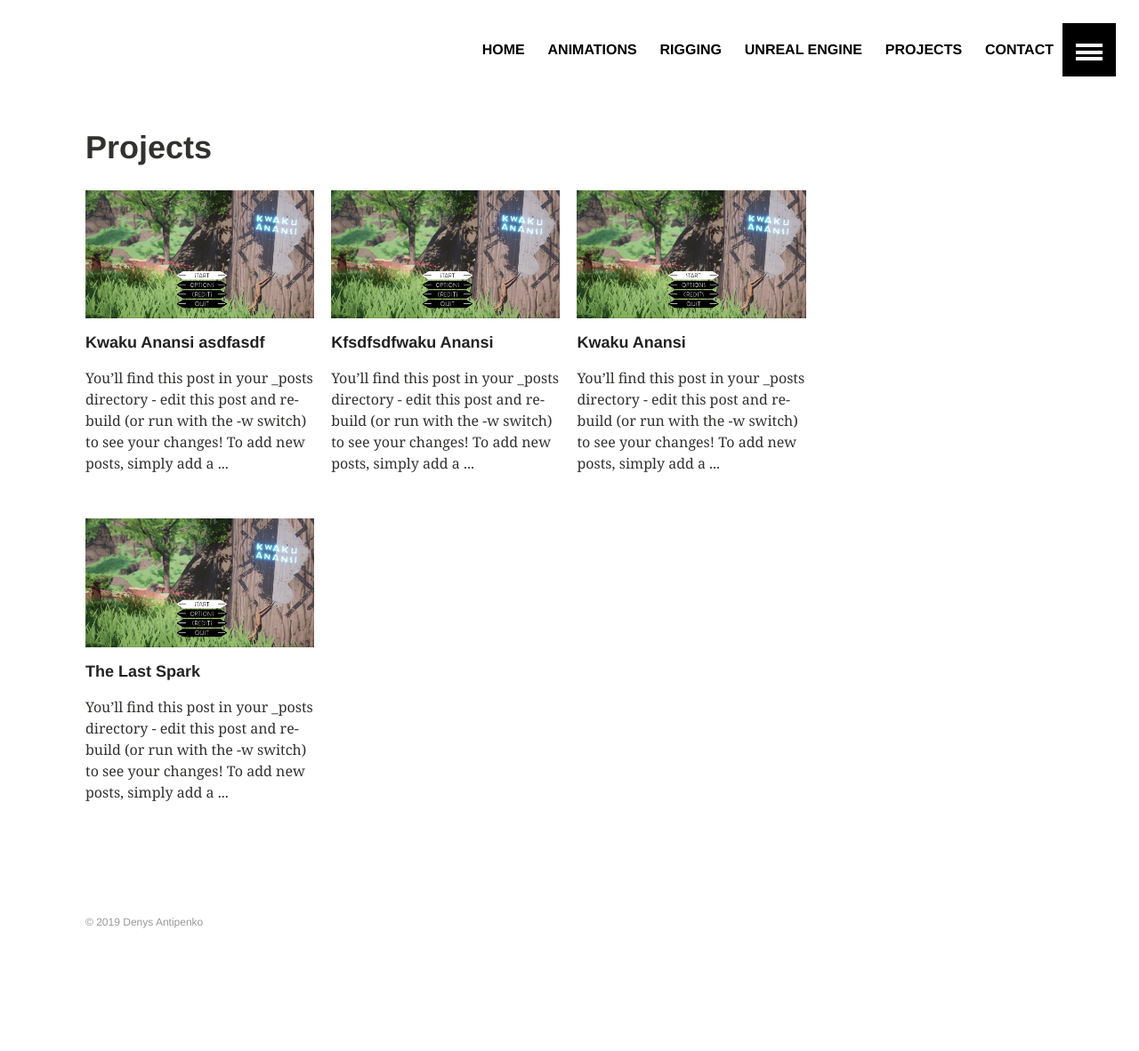
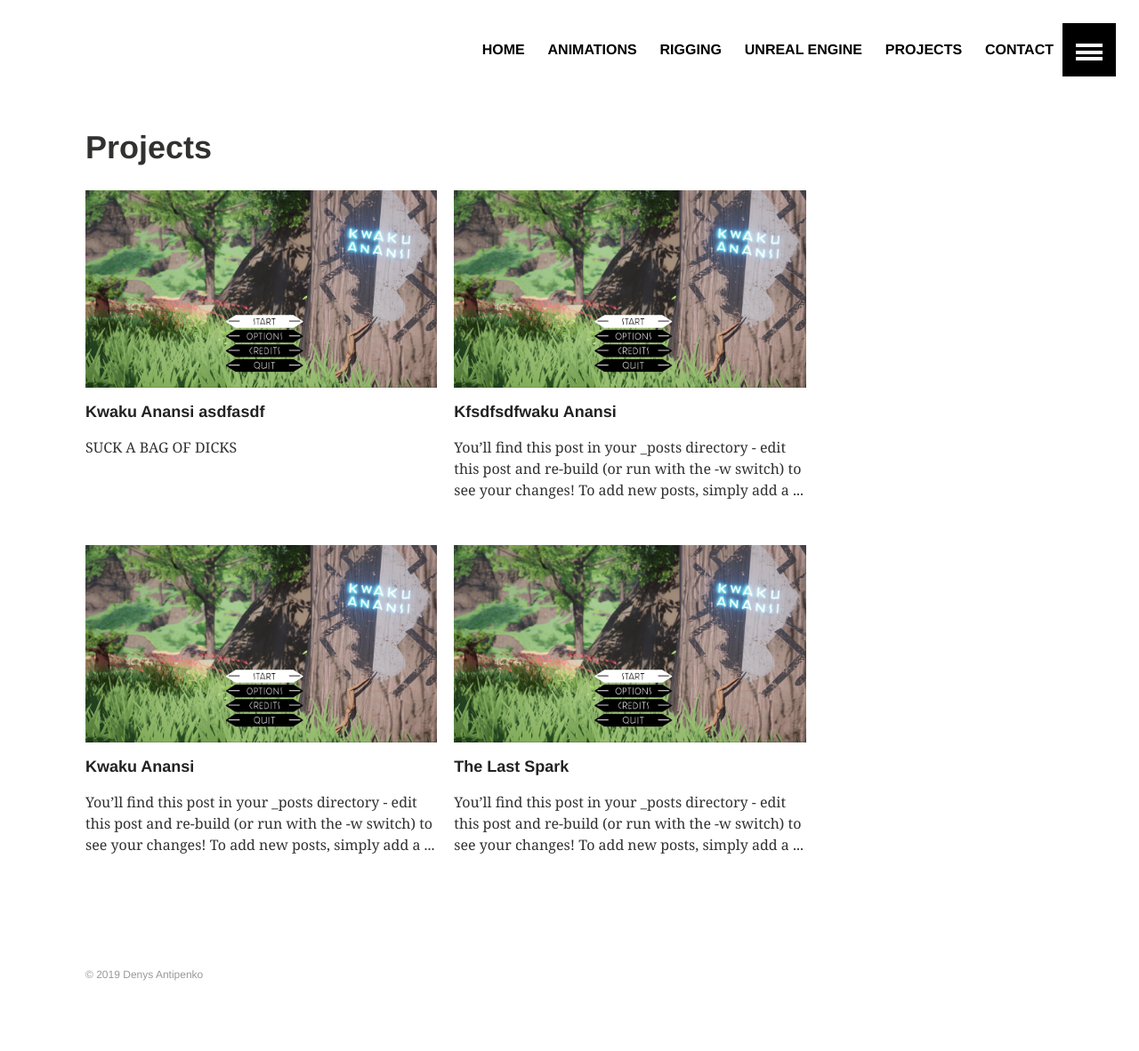
Before and after one commit to Umych/umychweb, a Jekyll site: the page built from projects/index.md, in a window 1280 px wide. Shown: the whole page at 89% size. Built offline with Jekyll 4.4.1, drawn with Linux system fonts in a browser that asks for light colours; before the commit the page ends 1123 px from its top, so only the background shows below that.

Commit message:
Changed 3 columns to 2 columns in projects

```diff
--- a/_posts/projects/2018-06-17-rejlf.md
+++ b/_posts/projects/2018-06-17-rejlf.md
@@ -7,6 +7,8 @@ image:
   feature: posts/projects/last-spark.jpg
   teaser: posts/projects/last-spark_teaser.jpg
 ---
+
+SUCK A BAG OF DICKS
 
 You'll find this post in your `_posts` directory - edit this post and re-build (or run with the `-w` switch) to see your changes!
 To add new posts, simply add a file in the `_posts` directory that follows the convention: YYYY-MM-DD-name-of-post.ext.
--- a/_sass/_tiles.scss
+++ b/_sass/_tiles.scss
@@ -45,13 +45,13 @@
 }
 
 .tile {
-  @include tile();
+  @include tile;
 }
 
 .tile-big {
-  @include tile();
+  @include tile;
   @include media(new-breakpoint(min-width em(480) 12)) {
-    @include span-columns(4);
-    @include omega(3n);
+    @include span-columns(6);
+    @include omega(2n);
   }
 }
```
